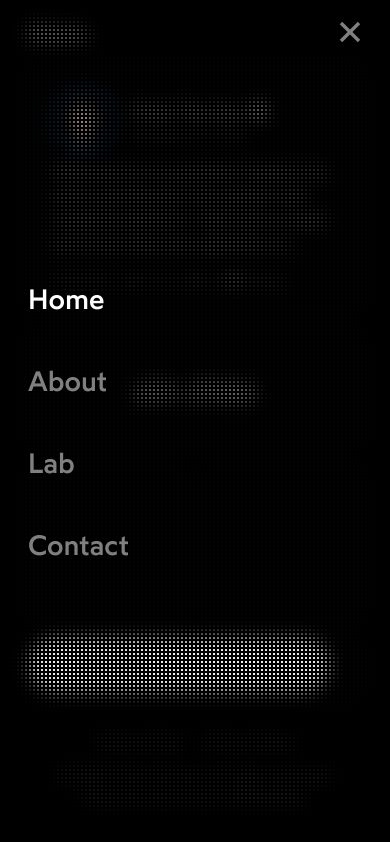
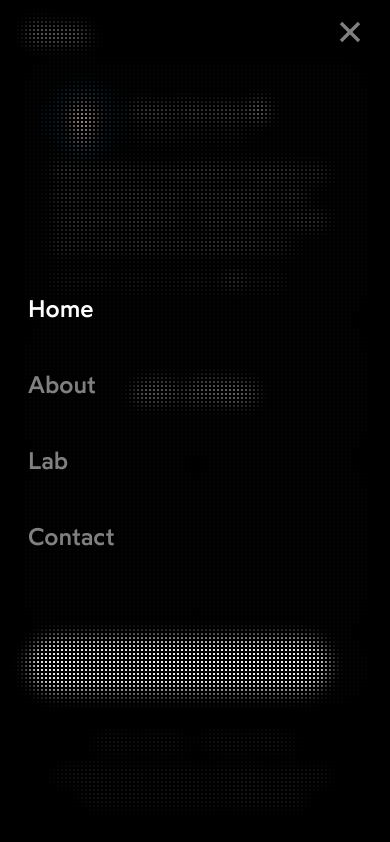
Before and after one commit to ttsoncs/portfolio-refactor, a Next.js app: page / in a window 390 px wide. Both pictures are taken after a click on the button 344 px from the left and 32 px from the top of the page. Built offline with nearby package versions, Linux system fonts and the light colour scheme.

Commit message:
Refactor font size in MobileLinks.js

```diff
--- a/src/components/Header/MobileLinks.js
+++ b/src/components/Header/MobileLinks.js
@@ -61,7 +61,7 @@ function MobileLinks({ handelClick }) {
 const StyledLink = styled(Link)`
   align-items: center;
   color: var(--color-link);
-  font-size: ${28 / 16}rem;
+  font-size: ${24 / 16}rem;
   font-weight: var(--font-weight-medium);
   max-width: 75%;
   padding: 20px;
```
